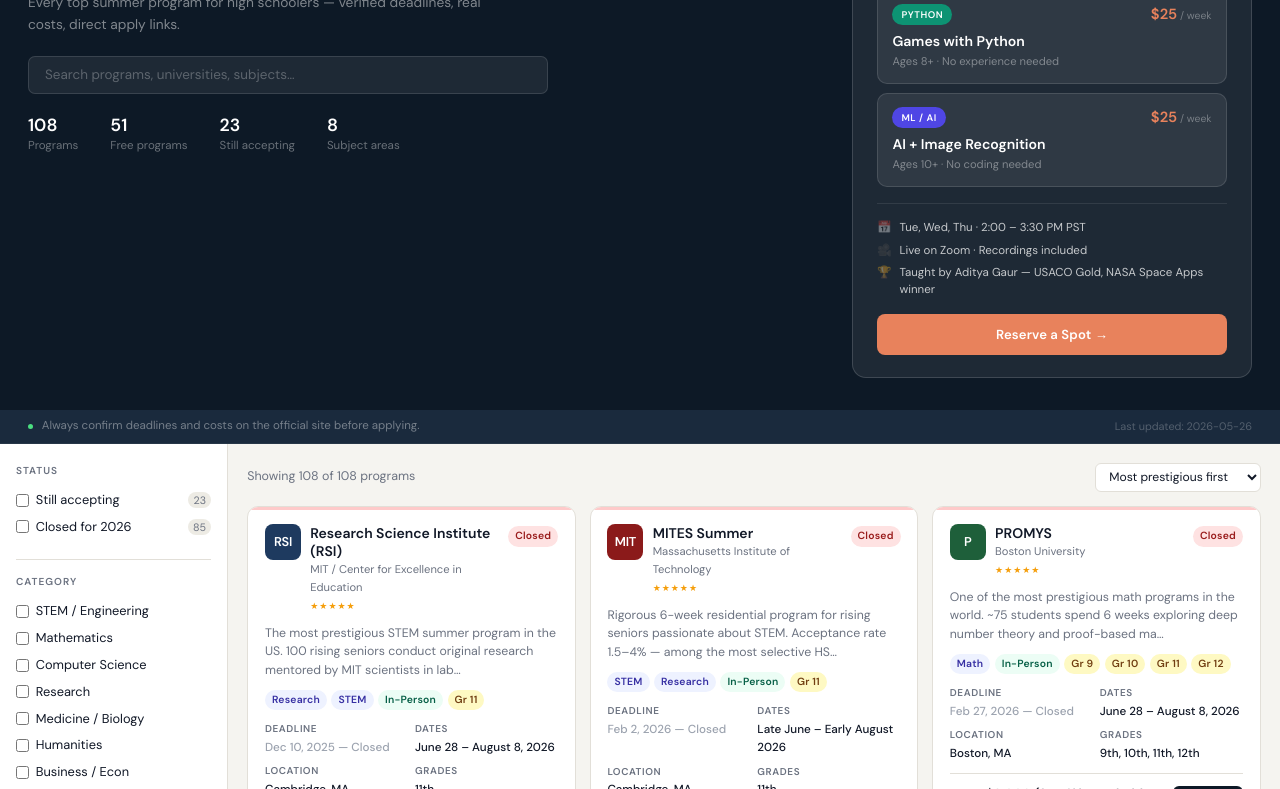
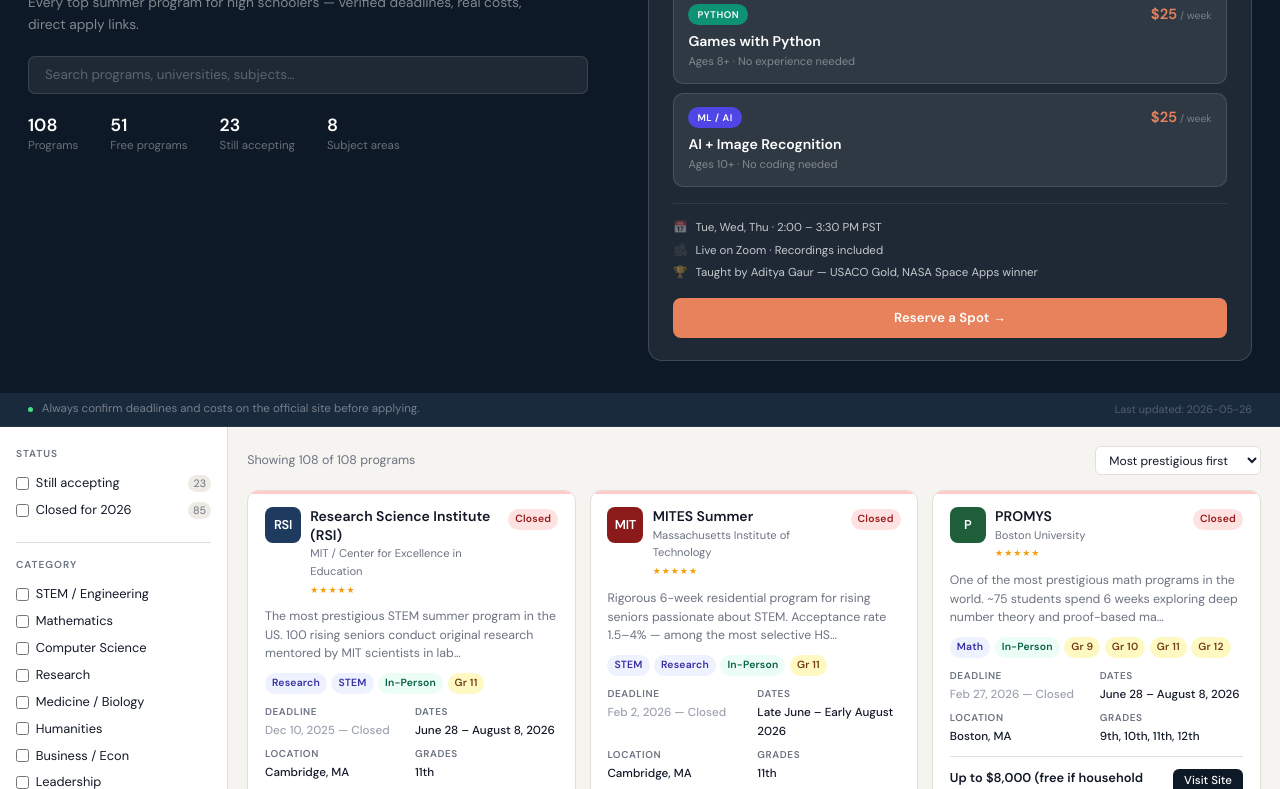
Before and after one commit to AdityaGaur77/Summer-scope, a plain HTML site: page index.html in a window 1280 px wide. Shown: the part 223-1012 px from the top of the page. Drawn offline with Linux system fonts and the light colour scheme; a script that the page names is missing.

Commit message:
Update index.html

```diff
--- a/index.html
+++ b/index.html
@@ -38,14 +38,14 @@
 .spinner{width:32px;height:32px;border:2.5px solid var(--border);border-top-color:var(--accent);border-radius:50%;animation:spin .7s linear infinite}
 @keyframes spin{to{transform:rotate(360deg)}}
 
-/* HERO */
-.hero{background:var(--navy);padding:2.4rem 1.75rem 2rem;color:#fff;display:flex;align-items:flex-start;justify-content:space-between;gap:2rem}
-.hero-left{flex:1;min-width:0}
+/* HERO — IMPROVED AD CARD FLEX & SPACING */
+.hero{background:var(--navy);padding:2.4rem 1.75rem 2rem;color:#fff;display:flex;align-items:flex-start;justify-content:space-between;gap:2rem;flex-wrap:wrap}
+.hero-left{flex: 2 1 340px; min-width: 0}
 .heyebrow{font-size:0.66rem;font-weight:700;letter-spacing:0.14em;color:#E8825C;text-transform:uppercase;margin-bottom:0.55rem}
-.hero h1{font-family:'Lora',serif;font-size:2.35rem;line-height:1.1;letter-spacing:-0.025em;margin-bottom:0.55rem;max-width:540px}
+.hero h1{font-family:'Lora',serif;font-size:2.35rem;line-height:1.1;letter-spacing:-0.025em;margin-bottom:0.55rem;max-width:620px}
 .hero h1 em{font-style:italic;color:#E8825C}
-.hsub{color:rgba(255,255,255,0.48);font-size:0.86rem;margin-bottom:1.35rem;max-width:460px}
-.sbar{display:flex;max-width:520px;gap:0.6rem}
+.hsub{color:rgba(255,255,255,0.48);font-size:0.86rem;margin-bottom:1.35rem;max-width:520px}
+.sbar{display:flex;max-width:560px;gap:0.6rem}
 .sbar input{flex:1;padding:0.58rem 1rem;border-radius:7px;border:1.5px solid rgba(255,255,255,0.12);background:rgba(255,255,255,0.07);color:#fff;font-size:0.84rem;font-family:'DM Sans',sans-serif;outline:none;transition:border-color .15s,background .15s}
 .sbar input::placeholder{color:rgba(255,255,255,0.28)}
 .sbar input:focus{border-color:rgba(255,255,255,0.28);background:rgba(255,255,255,0.1)}
@@ -53,29 +53,46 @@
 .hs{font-size:0.72rem;color:rgba(255,255,255,0.38)}
 .hs strong{display:block;font-size:1.1rem;font-weight:600;color:#fff;line-height:1.2;margin-bottom:1px}
 
-/* AD CARD */
-.ad-card{flex-shrink:0;width:400px;min-width:400px;background:rgba(255,255,255,0.07);border:1px solid rgba(255,255,255,0.15);border-radius:14px;padding:1.4rem 1.5rem;display:flex;flex-direction:column;gap:1rem;align-self:center}
+/* AD CARD — WIDER, FLEXIBLE, TAKES EMPTY SPACE */
+.ad-card{
+  flex: 1 1 480px;
+  min-width: 340px;
+  max-width: 680px;
+  background:rgba(255,255,255,0.07);
+  border:1px solid rgba(255,255,255,0.15);
+  border-radius:14px;
+  padding:1.4rem 1.5rem;
+  display:flex;
+  flex-direction:column;
+  gap:1rem;
+  align-self:center;
+  transition: all 0.2s;
+}
 .ad-label{font-size:.58rem;font-weight:700;letter-spacing:.14em;text-transform:uppercase;color:rgba(255,255,255,.35)}
 .ad-title{font-family:'Lora',serif;font-size:1.15rem;font-weight:600;color:#fff;line-height:1.3}
 .ad-sub{font-size:.75rem;color:rgba(255,255,255,.45);margin-top:.2rem}
 .ad-tracks{display:flex;flex-direction:column;gap:.55rem}
 .ad-track{background:rgba(255,255,255,.08);border:1px solid rgba(255,255,255,.12);border-radius:10px;padding:.75rem .9rem}
-.ad-track-header{display:flex;align-items:center;justify-content:space-between;margin-bottom:.38rem}
+.ad-track-header{display:flex;align-items:center;justify-content:space-between;margin-bottom:.38rem;flex-wrap:wrap;gap:6px}
 .ad-track-badge{font-size:.6rem;font-weight:700;letter-spacing:.06em;padding:3px 9px;border-radius:20px;white-space:nowrap}
 .ad-py{background:#0D9373;color:#fff}
 .ad-ai{background:#4F46E5;color:#fff}
-.ad-track-price{font-size:.92rem;font-weight:700;color:#E8825C}
+.ad-track-price{font-size:.92rem;font-weight:700;color:#E8825C;white-space:nowrap}
 .ad-track-price small{font-size:.65rem;font-weight:400;color:rgba(255,255,255,.35)}
 .ad-track-name{font-size:.88rem;font-weight:600;color:#fff;line-height:1.25;margin-bottom:.2rem}
 .ad-track-age{font-size:.7rem;color:rgba(255,255,255,.4)}
 .ad-divider{border:none;border-top:1px solid rgba(255,255,255,.09);margin:0}
 .ad-meta{display:flex;flex-direction:column;gap:.35rem}
-.ad-meta-row{display:flex;align-items:baseline;gap:.5rem;font-size:.72rem;color:rgba(255,255,255,.38);line-height:1.45}
-.ad-meta-row span{color:rgba(255,255,255,.75)}
+.ad-meta-row{display:flex;align-items:baseline;gap:.5rem;font-size:.72rem;color:rgba(255,255,255,.38);line-height:1.45;flex-wrap:wrap}
+.ad-meta-row span{color:rgba(255,255,255,.75);word-break:break-word}
 .ad-cta{display:block;text-align:center;background:#E8825C;color:#fff;font-size:.82rem;font-weight:600;padding:.6rem 1rem;border-radius:8px;text-decoration:none;transition:background .15s;letter-spacing:.01em}
 .ad-cta:hover{background:#d0703e}
 
-@media(max-width:1060px){.hero{flex-direction:column}.ad-card{width:100%;min-width:0;max-width:560px;align-self:flex-start}}
+@media(max-width:1060px){
+  .hero{flex-direction:column}
+  .ad-card{width:100%;min-width:0;max-width:100%;align-self:flex-start}
+  .hero-left{flex:auto}
+}
 
 /* NOTICE BAR */
 .notice{background:#1A2A3D;border-bottom:1px solid rgba(255,255,255,0.06);padding:0.45rem 1.75rem;display:flex;align-items:center;justify-content:space-between;gap:.5rem;font-size:0.72rem;color:rgba(255,255,255,0.4)}
@@ -394,15 +411,11 @@
     const res = await fetch('./data.json?v=' + Date.now());
     if (!res.ok) throw new Error('Failed to fetch data.json');
     const data = await res.json();
-
-    // Convert dlt strings to Date objects
     P = data.programs.map(p => ({
       ...p,
       dlt: new Date(p.dlt + 'T00:00:00')
     }));
     E = data.events;
-
-    // Update badge counts
     document.getElementById('pb').textContent = P.length;
     document.getElementById('eb-count').textContent = E.length;
     document.getElementById('tc').textContent = P.length;
@@ -411,18 +424,14 @@
     document.getElementById('oc').textContent = openCount;
     document.getElementById('ofc').textContent = openCount;
     document.getElementById('cfc').textContent = P.length - openCount;
-
     const lastUpdated = (data.meta && data.meta.lastUpdated) || 'Unknown';
     document.getElementById('nav-updated').textContent = 'Updated ' + lastUpdated;
     document.getElementById('notice-date').textContent = 'Last updated: ' + lastUpdated;
     document.getElementById('footer-meta').textContent =
       `Last updated: ${lastUpdated} · Programs: ${P.length} · Events: ${E.length} · Not affiliated with any program listed.`;
-
-    // Hide loading, show programs page
     document.getElementById('loading-screen').style.display = 'none';
     document.getElementById('page-programs').style.display = 'block';
     document.getElementById('page-programs').classList.add('active');
-
     renderCards();
   } catch (err) {
     console.error('Failed to load data:', err);
@@ -431,7 +440,6 @@
   }
 }
 
-// ── RENDER PROGRAMS ────────────────────────────────────────────────────────────
 function getF(n) { return [...document.querySelectorAll(`input[name="${n}"]:checked`)].map(e => e.value); }
 
 function renderCards() {
@@ -441,7 +449,6 @@
         grades = getF('grade'), prest = getF('prestige'), stats = getF('status');
   const sort = document.getElementById('ss').value;
   const now = new Date();
-
   let f = P.filter(p => {
     if (q && !`${p.name} ${p.host} ${p.cat.join(' ')} ${p.loc} ${p.desc}`.toLowerCase().includes(q)) return false;
     if (cats.length && !cats.some(c => p.cat.includes(c))) return false;
@@ -455,22 +462,18 @@
     }
     return true;
   });
-
   if (sort === 'prestige') f.sort((a, b) => b.prestige - a.prestige || (a.closed ? 1 : -1) || (a.dlt - b.dlt));
   else if (sort === 'open') f.sort((a, b) => (a.closed ? 1 : -1) - (b.closed ? 1 : -1) || b.prestige - a.prestige);
   else if (sort === 'deadline') f.sort((a, b) => ((a.closed ? 1 : 0) - (b.closed ? 1 : 0)) || a.dlt - b.dlt);
   else if (sort === 'cost-asc') f.sort((a, b) => a.costN - b.costN);
   else if (sort === 'cost-desc') f.sort((a, b) => b.costN - a.costN);
   else if (sort === 'az') f.sort((a, b) => a.name.localeCompare(b.name));
-
   document.getElementById('rt').textContent = `Showing ${f.length} of ${P.length} programs`;
-
   const g = document.getElementById('cg');
   if (!f.length) {
     g.innerHTML = `<div class="nores"><h3>No programs match your filters</h3><p>Try adjusting or clearing some filters.</p></div>`;
     return;
   }
-
   g.innerHTML = f.map(p => {
     const stars = '★'.repeat(p.prestige) + '☆'.repeat(5 - p.prestige);
     const fc = p.fmt === 'In-Person' ? 'tip' : p.fmt === 'Online' ? 'ton' : 'thy';
@@ -559,15 +562,12 @@
   document.getElementById('si').value = '';
   renderCards();
 }
-
-// ── RENDER EVENTS ──────────────────────────────────────────────────────────────
 function filterE(btn) {
   document.querySelectorAll('.efbtn').forEach(b => b.classList.remove('active'));
   btn.classList.add('active');
   aet = btn.dataset.t;
   renderEvents();
 }
-
 function renderEvents() {
   if (!E.length) return;
   const secs = [
@@ -599,8 +599,6 @@
   });
   document.getElementById('events-body').innerHTML = html;
 }
-
-// ── PAGE SWITCHING ──────────────────────────────────────────────────────────────
 function showPage(page, btn) {
   document.querySelectorAll('.page').forEach(p => { p.classList.remove('active'); p.style.display = 'none'; });
   document.querySelectorAll('.ntab').forEach(t => t.classList.remove('active'));
@@ -610,8 +608,6 @@
   btn.classList.add('active');
   if (page === 'events') renderEvents();
 }
-
-// ── INIT ───────────────────────────────────────────────────────────────────────
 loadData();
 </script>
 </body>
```
